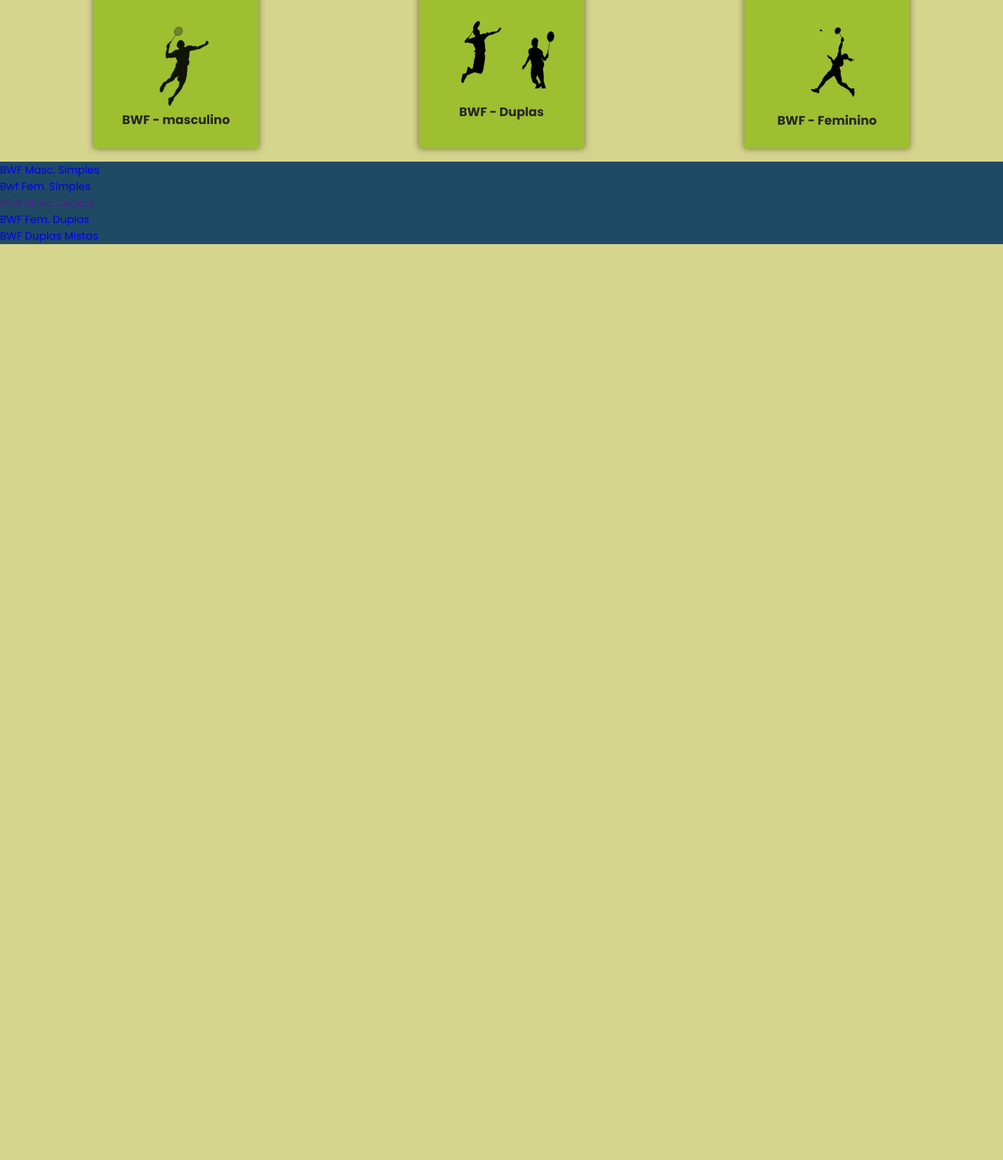
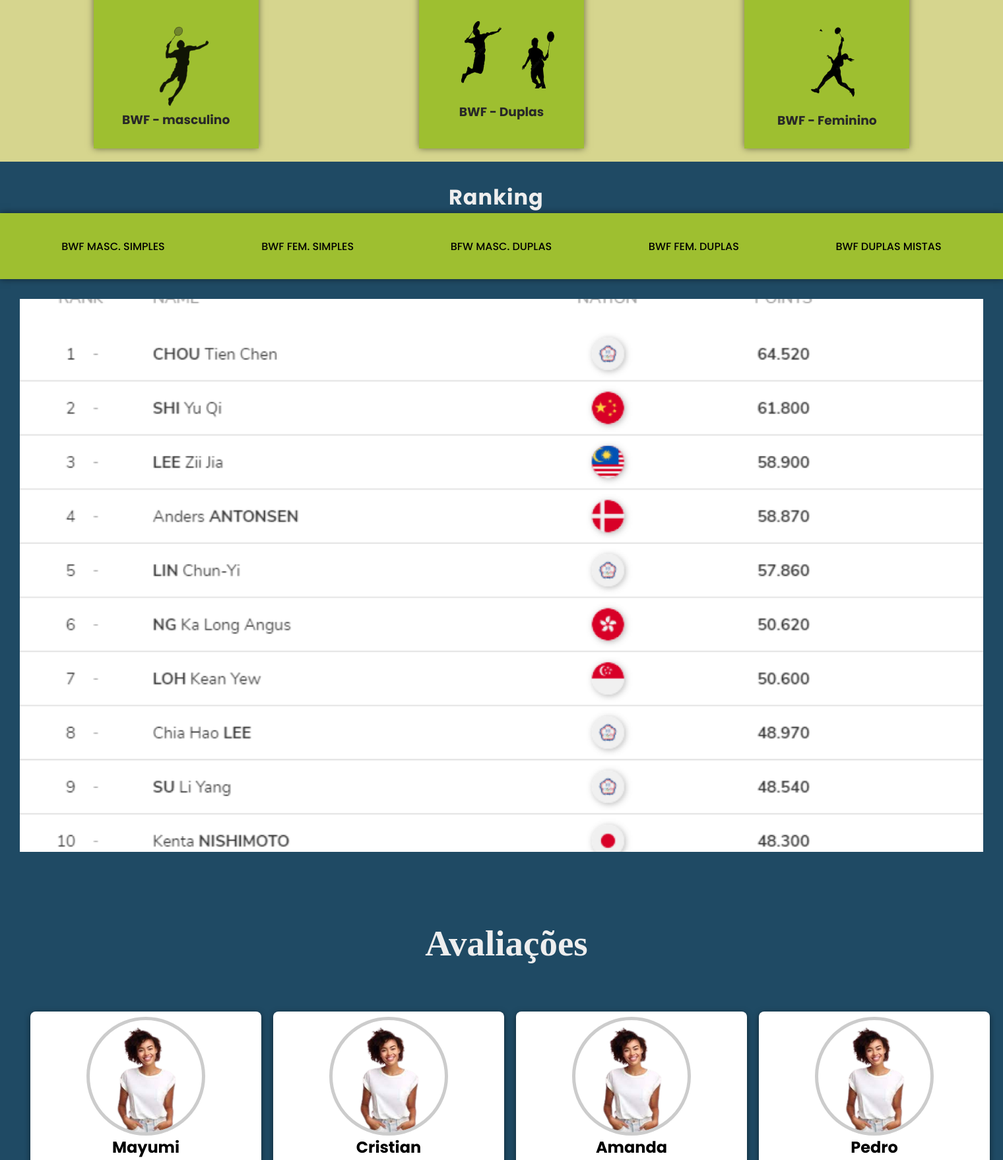
Before and after one commit to 29802/Site_olimpiadas_badmintom, a PHP site: page / in a window 1520 px wide. Shown: the part 1776-3534 px from the top of the page at 66% size. Before the commit the page ends 2146 px from the top, so only its background shows below. Run offline with PHP 8.4, Linux system fonts and the light colour scheme.

Commit message:
aaaaaaaaaaaaa

```diff
--- a/Index.html
+++ b/Index.html
@@ -130,9 +130,10 @@
             </div>
 
         </div>
-
+        <div class="title_rank">
+            <h1>Ranking</h1>
+        </div>
         <div class="rank">
-            <div class="title_rank">
                 <ul class="navbar_rank">
                     <li><a href="index.html #img">BWF Masc. Simples</a></li>
                     <li><a href="./.html #salgados">Bwf Fem. Simples</a></li>
@@ -141,9 +142,133 @@
                     <li><a href="#customers">BWF Duplas Mistas</a></li>
                 </ul>
 
+            </div>
+
+            <div class="img_rank">
+                <a href=""><img src="./Badmintom/Img.menu/image (4).png" alt=""></a>
+            </div>
+
+ <!--Review-->
+
+ <div class="review" id="Review">
+    <h1><span>Avaliações</span></h1>
+
+    <div class="review_box">
+        <div class="review_card">
+
+            <div class="review_profile">
+                <img src="./Badmintom/Img.menu/images-removebg-preview (5) 1.png">
+            </div>
+
+            <div class="review_text">
+                <h2 class="name">Mayumi</h2>
+
+                <div class="review_icon">
+                    <i class="fa-solid fa-star"></i>
+                    <i class="fa-solid fa-star"></i>
+                    <i class="fa-solid fa-star"></i>
+                    <i class="fa-solid fa-star"></i>
+                    <i class="fa-solid fa-star"></i>
+                </div>
+        <br>
+                <p>
+                    A experiência na Etec Burguer foi incrível desde o momento em que entrei pela porta. Além da comida deliciosa, o atendimento foi rápido e amigável. Os funcionários estavam sempre sorrindo e prontos para ajudar. Com certeza voltarei em breve para experimentar mais opções do menu!
+                </p>
 
             </div>
+
         </div>
 
+        <div class="review_card">
+
+            <div class="review_profile">
+                <img src="./Badmintom/Img.menu/images-removebg-preview (5) 1.png">
+            </div>
+
+            <div class="review_text">
+                <h2 class="name">Cristian</h2>
+
+                <div class="review_icon">
+                    <i class="fa-solid fa-star"></i>
+                    <i class="fa-solid fa-star"></i>
+                    <i class="fa-solid fa-star"></i>
+                    <i class="fa-solid fa-star"></i>
+                    <i class="fa-solid fa-star"></i>
+                </div>
+                <br>
+                <p>
+                    Não é à toa que a Etec Burguer se tornou o meu lugar favorito para hambúrgueres na cidade. O que mais me impressiona é a qualidade dos ingredientes. Os acompanhamentos são deliciosos. Além disso, o ambiente do restaurante é super aconchegante e descontraído, perfeito para relaxar com amigos ou familiares.
+                </p>
+
+            </div>
+
+        </div>
+
+        <div class="review_card">
+
+            <div class="review_profile">
+                <img src="./Badmintom/Img.menu/images-removebg-preview (5) 1.png">
+            </div>
+
+            <div class="review_text">
+                <h2 class="name">Amanda</h2>
+
+                <div class="review_icon">
+                    <i class="fa-solid fa-star"></i>
+                    <i class="fa-solid fa-star"></i>
+                    <i class="fa-solid fa-star"></i>
+                    <i class="fa-solid fa-star"></i>
+                    <i class="fa-solid fa-star-half-stroke"></i>
+                </div>
+                <br>
+                <p>
+                    Hoje decidi experimentar a Etec Burguer pela primeira vez, e devo dizer que fiquei muito impressionada. Assim que entrei, fui recebido calorosamente pela equipe e logo me senti à vontade. Esperei consideravelmente, dado que o lugar estava cheio, mas o hambúrguer estava ótimo, e as batatas fritas estavam crocantes por fora e macias por dentro. Além da comida deliciosa, o ambiente do restaurante era agradável e acolhedor.
+                </p>
+
+            </div>
+
+        </div>
+
+
+        <div class="review_card">
+
+            <div class="review_profile">
+                <img src="./Badmintom/Img.menu/images-removebg-preview (5) 1.png">
+            </div>
+
+            <div class="review_text">
+                <h2 class="name">Pedro</h2>
+
+                <div class="review_icon">
+                    <i class="fa-solid fa-star"></i>
+                    <i class="fa-solid fa-star"></i>
+                    <i class="fa-solid fa-star"></i>
+                    <i class="fa-solid fa-star"></i>
+                    <i class="fa-solid fa-star"></i>
+                </div>
+                <br>
+                <p>
+                     O que mais gosto na Etec Burguer é a variedade de escolhas. Seja qual for a sua preferência, você pode ter certeza de que será tratado com uma refeição deliciosa e satisfatória. Além disso, o serviço é sempre eficiente e amigável.
+                </p>
+
+            </div>
+
+        </div>
+
+    </div>
+
+</div>
+
+<div class="com">
+    <h2>Escreva sua avaliação</h2>
+
+    <div class="review_write">
+        <div class="write">
+            <p>Faça um comentário!</p>
+        </div>
+</div>
+
+
+</div>
 </body>
 </html>
--- a/index.css
+++ b/index.css
@@ -298,3 +298,193 @@
     color: var(--color6);
 
 }
+
+.rank{
+    background-color: var(--color3);
+}
+
+.title_rank{
+    background-color: var(--color8);
+    align-items: center;
+    font-size: 1.0rem;
+    color: var(--color0);
+    letter-spacing: 1px;
+    padding-top: 30px;
+    padding-left: 680px;
+}
+
+.navbar_rank{
+    display:flex;
+    background-color: var(--color3);
+    width: 100%;
+    height: 100px;
+    justify-content: space-around;
+    align-items: center;
+    padding: 20px;
+    box-shadow: 0 0 10px rgba(0,0,0,0.5);
+}
+
+.navbar_rank a{
+    padding: 17px;
+    color: var(--color1);
+    font-size: 1rem;
+    text-transform: uppercase;
+    font-weight: 500;
+    transition: 0.1s;
+}
+
+.navbar_rank a:hover{
+    background: var(--color5);
+    border-radius: 0.2rem;
+    transition: 0.2s all linear;
+
+}
+
+.img_rank img{
+    width: 100%;
+    padding: 30px;
+
+}
+
+
+.review{
+    width: 100%;
+    height: 100vh;
+    padding: 70px 0;
+}
+
+.review h1{
+    font-size: 55px;
+    display: flex;
+    align-items: center;
+    justify-content: center;
+}
+
+.review h1 span{
+    margin-left: 15px;
+    color: var(--color0);
+    font-family: mv boli;
+}
+
+.review h1 span::after{
+    content: '';
+    width: 100%;
+    height: 2px;
+    background:var(--);
+    position: relative;
+    bottom: 15px;
+    display: block;
+}
+
+.review .review_box{
+    width: 95%;
+    margin: 70px auto;
+    display: grid;
+    grid-template-columns: 1fr 1fr 1fr 1fr;
+    grid-gap: 2px;
+}
+
+.review .review_box .review_card{
+    width: 350px;
+    height: 535px;
+    box-shadow: 0 2px 8px rgba(0,0,0,0.5);
+    background-color: var(--color2);
+    border-radius: 8px;
+    padding: 8px 20px;
+    margin: 0 8px;
+}
+
+.review .review_box .review_card .review_profile{
+    display: flex;
+    align-items: center;
+    justify-content: center;
+    position: relative;
+    transition: 0.3s;
+}
+
+.review .review_box .review_card:hover .review_profile{
+    transform: translateY(-60px);
+}
+
+.review .review_box .review_card .review_profile img{
+    width: 180px;
+    height: 180px;
+    object-fit: cover;
+    object-position: center;
+    border-radius: 50%;
+    border: 5px solid #cccccc;
+}
+
+.review .review_box .review_card .review_text{
+    text-align: center;
+}
+
+.review .review_box .review_card .review_text .name{
+    color: #000;
+    transition: 0.3s;
+}
+
+.review .review_box .review_card:hover .review_text .name{
+    transform: translateY(-50px);
+}
+
+.review .review_box .review_card .review_text .review_icon{
+    color: #fac031;
+    transition: 0.5s;
+}
+
+.review .review_box .review_card:hover .review_text .review_icon{
+    transform: translateY(-30px);
+}
+
+.review .review_box .review_card .review_text .review_social i{
+    margin: 5px 1px;
+    font-size: 15px;
+    opacity: 0;
+    cursor: pointer;
+    transition: 0.3s;
+}
+
+.review .review_box .review_card:hover .review_text .review_social i{
+    opacity: 1;
+    transform: translateY(-8px);
+}
+
+.review .review_box .review_card .review_text p{
+    text-align: center;
+    line-height: 22px;
+    transition: 0.3s;
+}
+
+.review .review_box .review_card:hover .review_text p{
+    margin-top: 5px;
+}
+
+.com h2{
+    margin-top: 80px;
+    font-size: 25px;
+    display: flex;
+    align-items: center;
+    justify-content: center;
+}
+
+.com h2 span{
+    margin-left: 15px;
+    color: var(--color0);
+    font-family: mv boli;
+}
+
+.review_write{
+    width: 40%;
+    height: 100px;
+    margin-top: 20px;
+    margin-left: 450px;
+    background-color: #D9D9D9;
+    border-radius: 2%;
+}
+
+.write p{
+    text-align: center;
+    line-height: 22px;
+    transition: 0.3s;
+}
```
Also changed, not shown: Badmintom/Img.menu/image (4).png (added), Badmintom/Img.menu/images-removebg-preview (5) 1.png (added).
